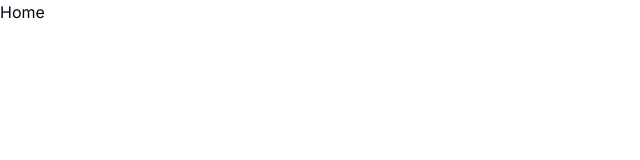
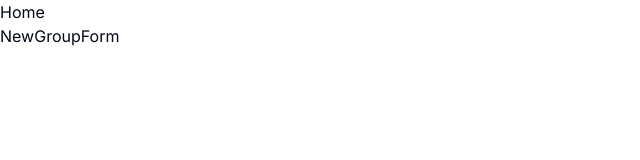
Before and after one commit to John-Dennehy/group-finder, a Next.js app: page / in a window 1280 px wide. Shown: the top 160 px of the page, without its empty margins (0-640 px from the left). Built offline with nearby package versions, Linux system fonts and the light colour scheme.

Commit message:
Add NewGroupForm component to Home page
Signed-off-by: John Dennehy <8093939+John-Dennehy@users.noreply.github.com>

```diff
--- a/src/app/page.tsx
+++ b/src/app/page.tsx
@@ -1,10 +1,12 @@
+import NewGroupForm from "@/components/NewGroupForm";
 
 export default function Home() {
   return (
     <>
-    <main>
-      <h1>Home</h1>
-    </main>
+      <main>
+        <h1>Home</h1>
+        <NewGroupForm />
+      </main>
     </>
   );
 }
--- /dev/null
+++ b/src/components/NewGroupForm.tsx
@@ -0,0 +1,7 @@
+export default function NewGroupForm() {
+  return (
+    <>
+      <h1>NewGroupForm</h1>
+    </>
+  );
+}
```
